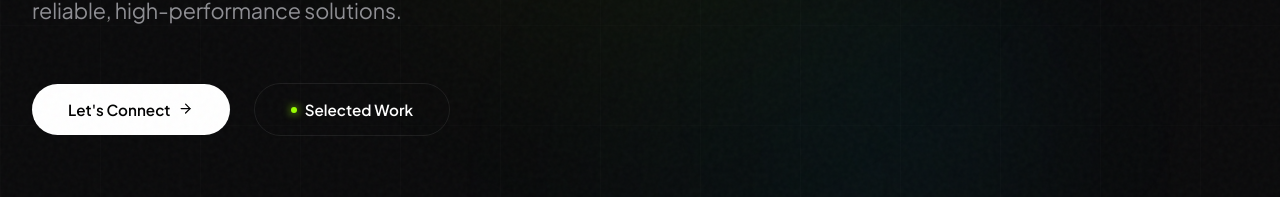
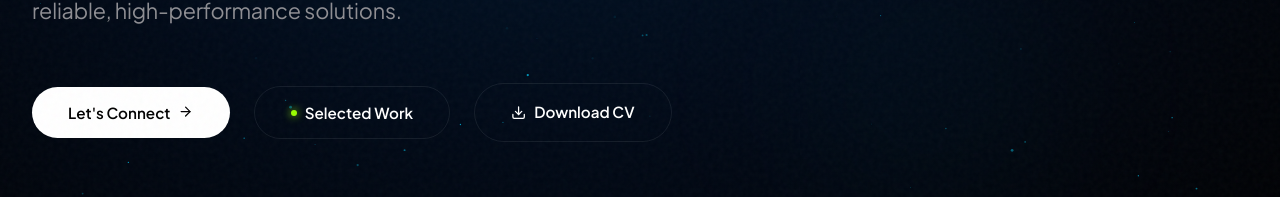
Before and after one commit to AbiniveshMayilsamy/portfolio, a React (Vite) app in the folder client/: page / in a window 1280 px wide. Shown: the part 475-672 px from the top of the page. Built offline with nearby package versions, Linux system fonts and the light colour scheme; no server answers.

Commit message:
fix: replace Three.js bg with lightweight canvas stars - no WebGL crash

```diff
--- a/client/src/components/Hero.jsx
+++ b/client/src/components/Hero.jsx
@@ -1,5 +1,5 @@
 import { motion } from 'framer-motion';
-import { FiZap, FiAward, FiGithub, FiArrowRight } from 'react-icons/fi';
+import { FiZap, FiAward, FiGithub, FiArrowRight, FiDownload } from 'react-icons/fi';
 import styles from './Hero.module.css';
 
 export default function Hero() {
@@ -88,6 +88,15 @@ export default function Hero() {
             <span className="btn-dot" aria-hidden="true"></span>
             <span>Selected Work</span>
           </button>
+
+          <a
+            href="https://drive.google.com/uc?export=download&id=1JJvqBbdG4CX6PbnaDNU9gX6jGsRNRqcd"
+            download
+            className="btn btn-secondary"
+          >
+            <FiDownload />
+            <span>Download CV</span>
+          </a>
         </motion.div>
 
         {/* Metrics Row */}
--- a/client/src/components/StarfieldBackground.jsx
+++ b/client/src/components/StarfieldBackground.jsx
@@ -1,109 +1,59 @@
-import { useState, useEffect } from 'react';
+import { useEffect, useRef } from 'react';
 
 export default function StarfieldBackground() {
-  const [mousePos, setMousePos] = useState({ x: 0, y: 0 });
+  const canvasRef = useRef();
 
   useEffect(() => {
-    const handleMouseMove = (e) => {
-      // Get percentage positions
-      const x = (e.clientX / window.innerWidth) * 100;
-      const y = (e.clientY / window.innerHeight) * 100;
-      setMousePos({ x, y });
+    const canvas = canvasRef.current;
+    const ctx = canvas.getContext('2d');
+    let animId;
+
+    const resize = () => {
+      canvas.width = window.innerWidth;
+      canvas.height = window.innerHeight;
     };
+    resize();
+    window.addEventListener('resize', resize);
 
-    window.addEventListener('mousemove', handleMouseMove);
-    return () => window.removeEventListener('mousemove', handleMouseMove);
+    // Generate stars
+    const stars = Array.from({ length: 180 }, () => ({
+      x: Math.random() * window.innerWidth,
+      y: Math.random() * window.innerHeight,
+      r: Math.random() * 1.2 + 0.2,
+      o: Math.random() * 0.6 + 0.1,
+      speed: Math.random() * 0.15 + 0.02,
+    }));
+
+    const draw = () => {
+      ctx.clearRect(0, 0, canvas.width, canvas.height);
+      stars.forEach(s => {
+        s.o += s.speed * 0.02;
+        if (s.o > 0.8) { s.speed = -Math.abs(s.speed); }
+        if (s.o < 0.05) { s.speed = Math.abs(s.speed); }
+        ctx.beginPath();
+        ctx.arc(s.x, s.y, s.r, 0, Math.PI * 2);
+        ctx.fillStyle = `rgba(0, 212, 255, ${s.o})`;
+        ctx.fill();
+      });
+      animId = requestAnimationFrame(draw);
+    };
+    draw();
+
+    return () => {
+      window.removeEventListener('resize', resize);
+      cancelAnimationFrame(animId);
+    };
   }, []);
 
   return (
-    <div
-      style={{
-        position: 'fixed',
-        inset: 0,
-        zIndex: 0,
-        pointerEvents: 'none',
-        backgroundColor: '#0A0A0B',
-        overflow: 'hidden',
-      }}
-    >
-      {/* Structural grid line pattern */}
-      <div
-        style={{
-          position: 'absolute',
-          inset: 0,
-          backgroundImage: `
-            linear-gradient(to right, rgba(255, 255, 255, 0.015) 1px, transparent 1px),
-            linear-gradient(to bottom, rgba(255, 255, 255, 0.015) 1px, transparent 1px)
-          `,
-          backgroundSize: '100px 100px',
-          opacity: 0.8,
-        }}
-      />
-
-      {/* Static radial background gradient glows */}
-      <div
-        style={{
-          position: 'absolute',
-          top: '-10%',
-          left: '20%',
-          width: '60vw',
-          height: '60vw',
-          borderRadius: '50%',
-          background: 'radial-gradient(circle, rgba(153, 255, 0, 0.06) 0%, transparent 70%)',
-          filter: 'blur(60px)',
-          animation: 'drift-slow 25s infinite alternate ease-in-out',
-        }}
-      />
-
-      <div
-        style={{
-          position: 'absolute',
-          bottom: '-20%',
-          right: '10%',
-          width: '50vw',
-          height: '50vw',
-          borderRadius: '50%',
-          background: 'radial-gradient(circle, rgba(0, 212, 255, 0.04) 0%, transparent 75%)',
-          filter: 'blur(80px)',
-          animation: 'drift-slow-rev 30s infinite alternate ease-in-out',
-        }}
-      />
-
-      {/* Interactive mouse spotlight glow */}
-      <div
-        style={{
-          position: 'absolute',
-          inset: 0,
-          background: `radial-gradient(circle 350px at ${mousePos.x}% ${mousePos.y}%, rgba(153, 255, 0, 0.045) 0%, transparent 80%)`,
-          transition: 'background 0.1s ease',
-        }}
-      />
-
-      {/* Animation styles */}
-      <style>{`
-        @keyframes drift-slow {
-          0% {
-            transform: translate(0px, 0px) scale(1);
-          }
-          50% {
-            transform: translate(40px, -50px) scale(1.1);
-          }
-          100% {
-            transform: translate(-20px, 20px) scale(0.9);
-          }
-        }
-        @keyframes drift-slow-rev {
-          0% {
-            transform: translate(0px, 0px) scale(0.9);
-          }
-          50% {
-            transform: translate(-30px, 40px) scale(1.05);
-          }
-          100% {
-            transform: translate(20px, -20px) scale(1);
-          }
-        }
-      `}</style>
+    <div style={{ position: 'fixed', inset: 0, zIndex: 0, pointerEvents: 'none' }}>
+      {/* Deep gradient bg */}
+      <div style={{
+        position: 'absolute', inset: 0,
+        background: 'radial-gradient(ellipse at 40% 40%, #001428 0%, #000a18 40%, #000000 100%)',
+      }} />
+      {/* Canvas stars */}
+      <canvas ref={canvasRef} style={{ position: 'absolute', inset: 0, opacity: 0.9 }} />
     </div>
   );
 }
```
